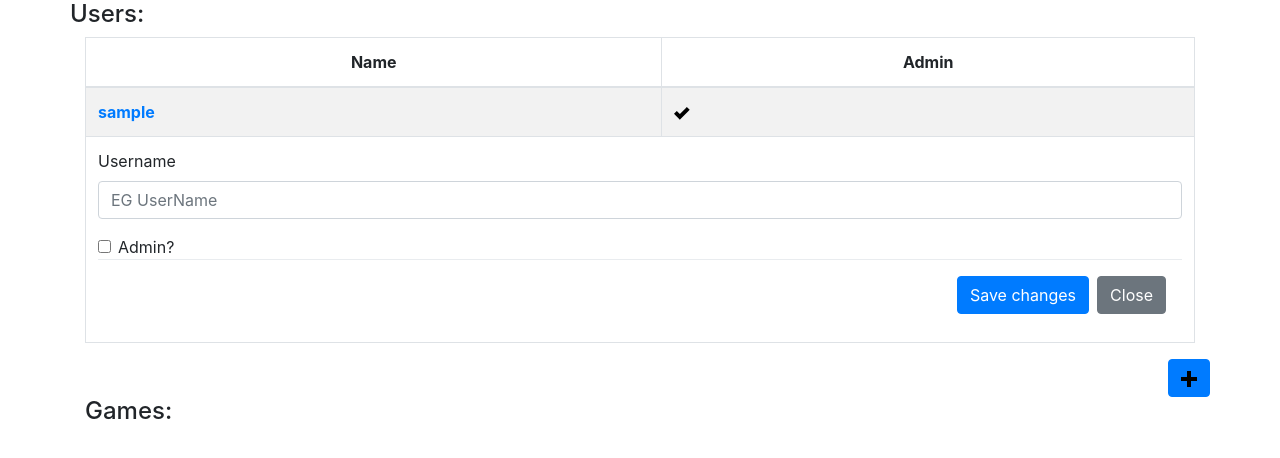
After one commit to teamsterjr/egfds, a Flask app: page /adm/ in a window 1280 px wide, after a click that opens the changed part. The commit adds this page. Shown: the top 458 px of the page. Run offline with Flask 2, Linux system fonts and the light colour scheme; the visitor is signed in with stand-in values (Sample User, id 1); data comes from the database, SQL or seed files in the repository; some libraries are stand-ins or nearby versions.

Commit message:
user admin

```diff
--- a/ninty/admin.py
+++ b/ninty/admin.py
@@ -11,13 +11,14 @@ from flask import (
     session,
     url_for,
 )
+
 from werkzeug.security import check_password_hash, generate_password_hash
 from flask.cli import with_appcontext
 
-from ninty.db import get_db
+from ninty.db import get_db, query_db
 from ninty.games import get_games
 
-bp = Blueprint("admin", __name__, url_prefix="/admin")
+bp = Blueprint("admin", __name__, url_prefix="/adm")
 
 
 def login_required(view):
@@ -43,7 +44,7 @@ def load_logged_in_user():
         g.user = None
     else:
         g.user = (
-            get_db().execute("SELECT * FROM user WHERE id = ?", (user_id,)).fetchone()
+            query_db("SELECT * FROM user WHERE id = ?", [user_id], True)
         )
 
 
@@ -55,10 +56,8 @@ def login():
         password = request.form["password"]
         db = get_db()
         error = None
-        user = db.execute(
-            "SELECT * FROM user WHERE username = ? and password is not null", (
-                username,)
-        ).fetchone()
+        user = query_db(
+            "SELECT * FROM user WHERE username = ? and password is not null and deleted = 0", [username], True)
 
         if user is None:
             error = "Incorrect username."
@@ -80,7 +79,13 @@ def login():
 @click.argument('username')
 @click.argument('password')
 @with_appcontext
-def register_command(username, password):
+def register_admin_command(username, password):
+    status = register(username, password, True)
+    print(status.get("error")) if not status.get(
+        "code") == 200 else print("YAY")
+
+
+def register(username, password, admin=False):
     """Register a new user.
 
     Validates that the username is not already taken. Hashes the
@@ -90,24 +95,27 @@ def register_command(username, password):
     error = None
 
     if not username:
-        error = 'Username is required.'
-    elif not password:
-        error = 'Password is required.'
-    elif db.execute(
-        'SELECT id FROM user WHERE username = ?', (username,)
-    ).fetchone() is not None:
-        error = 'User {0} is already registered.'.format(username)
+        error = {"error": 'Username is required.', "code": 400}
+    elif not password and admin:
+        error = {"error": 'Password is required for admin.', "code": 400}
+    elif query_db(
+            'SELECT id FROM user WHERE username = ?', [username], True) is not None:
+        error = {"error": 'User {0} is already registered.'.format(
+            username), "code": 409}
+
+    if password is not None:
+        password = generate_password_hash(password)
 
     if error is None:
         # the name is available, store it in the database and go to
         # the login page
         db.execute(
-            'INSERT INTO user (username, password) VALUES (?, ?)',
-            (username, generate_password_hash(password))
+            'INSERT INTO user (username, password, admin) VALUES (?, ?, ?)',
+            (username, password, admin)
         )
         db.commit()
-        return print("SUCCESS!")
-    print(error)
+        return {"code": 200}
+    return error
 
 
 @bp.route('/logout')
@@ -119,7 +127,29 @@ def logout():
 @bp.route("/")
 @login_required
 def index():
-    return render_template("admin/add_comments.html")
+    db = get_db()
+    users = query_db('select * from user')
+    return render_template("admin/index.html", users=users)
+
+
+@bp.route('/user/<username>')
+def show_user_profile(username):
+    # show the user profile for that user
+    return 'User %s' % username
+
+
+@bp.route('/user/add-user', methods=["POST"])
+def add_user():
+    returnVal = register(
+        request.form.get("newUsername"),
+        request.form.get("password"),
+        request.form.get("newAdmin", 0)
+    )
+    if returnVal.get("code", 200) == 200:
+        return jsonify(success=True)
+    else:
+        return jsonify(returnVal), returnVal.get("code")
+
 
 def init_app(app):
-    app.cli.add_command(register_command)
+    app.cli.add_command(register_admin_command)
--- a/ninty/db.py
+++ b/ninty/db.py
@@ -5,9 +5,11 @@ import click
 from flask import current_app, g
 from flask.cli import with_appcontext
 
+
 def make_dicts(cursor, row):
     return dict((cursor.description[idx][0], value)
                 for idx, value in enumerate(row))
+
 
 def get_db():
     if 'db' not in g:
@@ -19,11 +21,13 @@ def get_db():
 
     return g.db
 
+
 def query_db(query, args=(), one=False):
     cur = get_db().execute(query, args)
     rv = cur.fetchall()
     cur.close()
     return (rv[0] if rv else None) if one else rv
+
 
 def close_db(e=None):
     db = g.pop('db', None)
@@ -38,6 +42,9 @@ def init_db():
         db.executescript(f.read().decode('utf8'))
     for directory, subdirectories, files in os.walk(os.path.join(current_app.instance_path, "data")):
         for file in files:
+            if not file.endswith('.sql'):
+                continue
+            print(file)
             with current_app.open_resource(os.path.join(directory, file)) as f:
                 db.executescript(f.read().decode('utf8'))
 
--- a/ninty/schema.sql
+++ b/ninty/schema.sql
@@ -17,5 +17,7 @@ CREATE TABLE user
 (
     id INTEGER PRIMARY KEY,
     username TEXT UNIQUE NOT NULL,
-    password TEXT NOT NULL
+    admin BOOLEAN NOT NULL DEFAULT 0,
+    password TEXT,
+    deleted BOOLEAN NOT NULL DEFAULT 1
 );
--- /dev/null
+++ b/ninty/templates/admin/index.html
@@ -0,0 +1,97 @@
+{% extends 'base.html' %}
+{% block content %}
+<div class="users">
+    <h4 class="row">Users:</h4>
+    <table class="table table-bordered table-hover table-striped" id="users">
+        <thead>
+            <tr>
+                <th class="text-center">Name</th>
+                <th class="text-center">Admin</th>
+            </tr>
+        </thead>
+        <tbody>
+            {% for user in users %}
+            <tr>
+                <th scope="row"><a href="{{ url_for('admin.show_user_profile', username=user['username'])}}"> {{
+                        user.username }} </a></th>
+                <td>
+                    {% if user.admin %}
+                    <img src="/static/images/check.svg" alt="admin" class="icon">
+                    {% else %}
+                    &nbsp;
+                    {% endif %}
+                </td>
+                <!--
+                <td style="width:20px;">
+                    <a id="deleteUser"><img src="/static/images/ban.svg" class="icon"></a>
+                </td>
+            -->
+            </tr>
+            {% endfor %}
+            <tr>
+                <td colspan="2" class="collapse" id="exampleCollapse">
+                    <form id="newUserForm">
+                        <div class="form-group">
+                            <label for="newUser">Username</label>
+                            <input class="form-control" name='newUsername' id="newUserUsername" placeholder="EG UserName">
+                        </div>
+                        <div class="form-check">
+                            <input type="checkbox" name="newAdmin" value="1" class="form-check-input" id="newUserAdmin">
+                            <label class="form-check-label" for="newUserAdmin">Admin?</label>
+                        </div>
+                    </form>
+                    <div class="modal-footer">
+                        <button type="button" id="submitNewUser" data-toggle="collapse" data-target="#exampleCollapse"
+                            class="btn btn-primary">Save changes</button>
+                        <button type="button" id="clearNewUser" data-toggle="collapse" data-target="#exampleCollapse"
+                            class="btn btn-secondary" data-dismiss="modal">Close</button>
+                    </div>
+                </td>
+            </tr>
+        </tbody>
+    </table>
+    <div class="row justify-content-end">
+        <a id="addUser" data-toggle="collapse" data-target="#exampleCollapse" class="btn btn-primary col4">
+            <img src="/static/images/plus.svg" class="icon">
+        </a>
+    </div>
+</div>
+<div class="games">
+    <h4>Games:</h4>
+</div>
+
+{% endblock %}
+
+{% block scripts %}
+{{super()}}
+<script>
+    $(document).ready(function () {
+        $("#clearNewUser").click(function () {
+            $('#newUserForm').trigger("reset");
+        })
+
+        $("#submitNewUser").click(function () {
+            $.post({
+                url: '{{url_for('admin.add_user')}}',
+                data: $('#newUserForm').serialize(),
+                success: function (data) {
+
+                },
+            }).fail(function (data) {
+                alert(data.responseJSON.error)
+            })
+        })
+        /*
+        $("#deleteUser").click(function () {
+            $.post({
+                url: '{{url_for('admin.add_user')}}',
+                data: $('#newUserForm').serialize(),
+                success: function (data) {
+
+                }
+            })
+        })
+        */
+    })
+</script>
+{% endblock scripts %}
--- a/ninty/templates/index.html
+++ b/ninty/templates/index.html
@@ -1,6 +1,6 @@
 {% extends "base.html" %}
 {% block header %}
-<h1>Eurogamer's Nintendo Switch eShop Recommendation List</h1>
+<h3>Recommendation List</h3>
 {% endblock %}
 
 {% block content %}
```
Also changed, not shown: ninty/static/images/ban.svg (added), ninty/static/images/check.svg (added), ninty/static/images/delete.svg (added), ninty/static/images/plus.svg (added), 1 other file.
